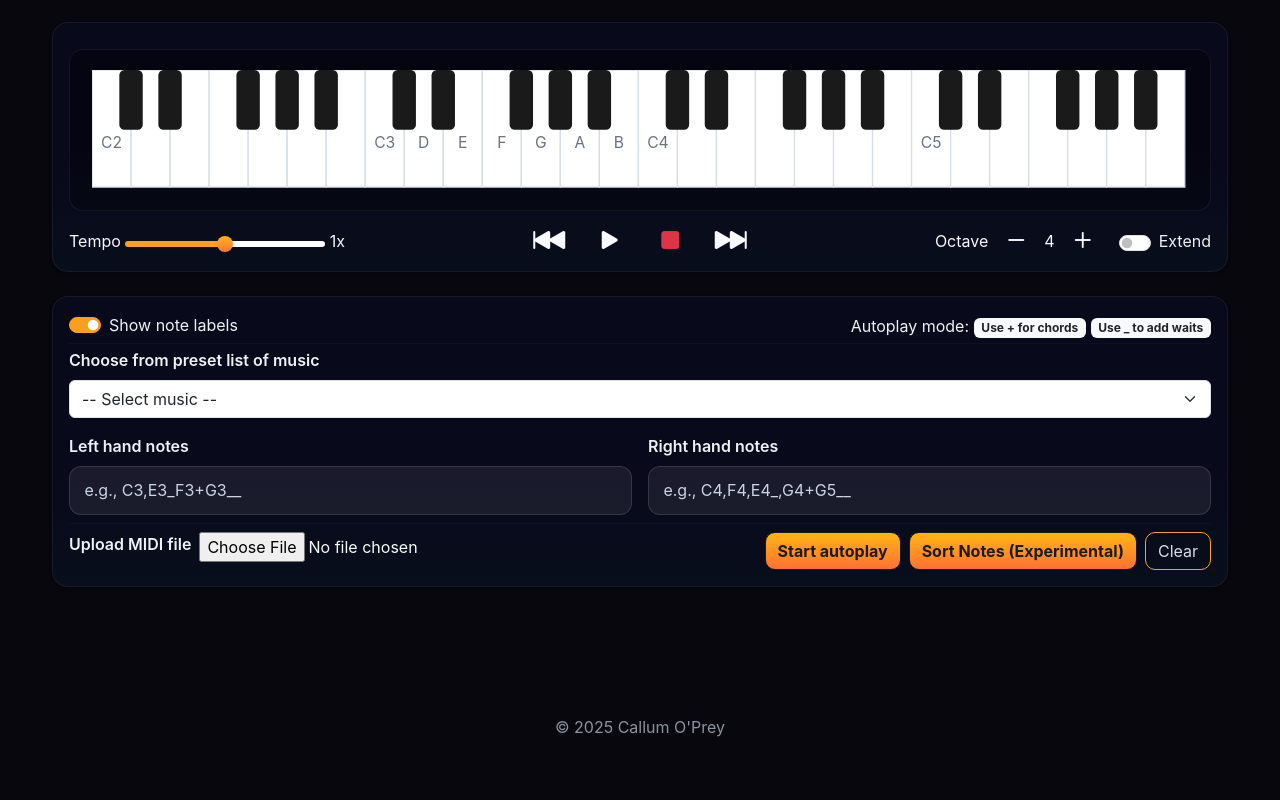
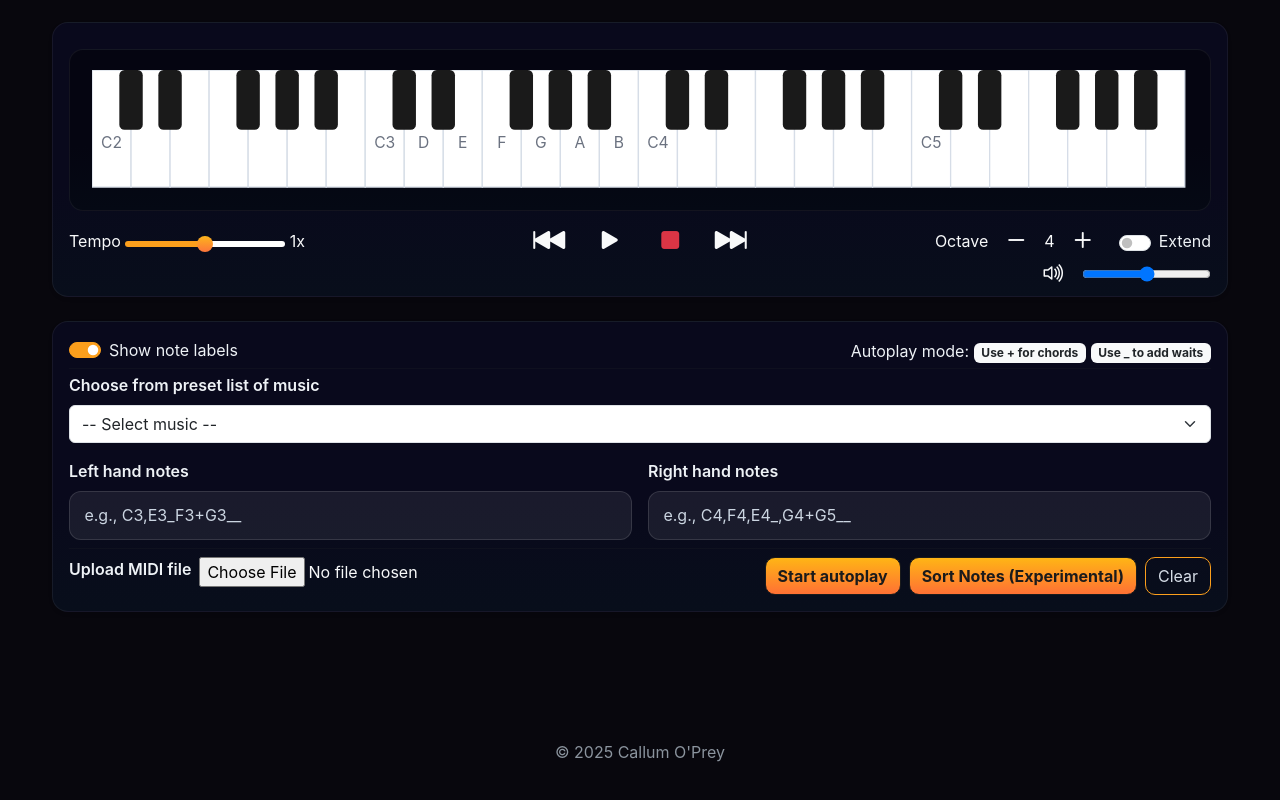
Before and after one commit to Callum-OP/Piano-Teacher, a plain HTML site: page index.html in a window 1280 px wide. Shown: the part 1001-1801 px from the top of the page. Drawn offline with nearby package versions, Linux system fonts and the light colour scheme; no server answers.

Commit message:
Added a volume bar

```diff
--- a/index.html
+++ b/index.html
@@ -241,6 +241,7 @@
             </svg>
             </div>
             <!-- Autoplay editor -->
+            <!-- Row 1 -->
             <div class="d-grid align-items-center" style="grid-template-columns: 1fr auto 1fr; margin-top: 0px; margin-bottom: 0px;">
                 <!-- Left (tempo) -->
                 <div class="tempo-left text-start">
@@ -282,6 +283,22 @@
                         <input class="form-check-input" type="checkbox" id="toggleExtended">
                         <label class="form-check-label mb-0" for="toggleExtended">Extend</label>
                     </div>
+                </div>
+            </div>
+            <!-- Row 2 -->
+            <div class="d-grid align-items-center" style="grid-template-columns: 1fr auto 1fr; margin-top: 0px; margin-bottom: 0px;">
+                <!-- Left (under tempo) -->
+                <div class="tempo-left text-start">
+
+                </div>
+                <!-- Center (under play) -->
+                <div class="transport text-center">
+
+                </div>
+                <!-- Right (volume) -->
+                <div class="volume-control d-flex align-items-center justify-content-end gap-3">
+                    <i class="text-light bi bi-volume-up"></i>
+                    <input type="range" id="volume" min="0" max="1" step="0.01" value="0.5">
                 </div>
             </div>
         </div>
--- a/piano-teacher.css
+++ b/piano-teacher.css
@@ -161,10 +161,14 @@ html, body {
     font-size: 2rem;
     line-height: 1;
 }
+.volume-control i {
+    font-size: 1.5rem;
+    line-height: 1;
+    padding: 0;
+}
 #tempo {
     -webkit-appearance: none;
     appearance: none;
-    width: 200px;
     height: 6px;
     border-radius: 3px;
     background: var(accent-3); /* Will be overridden by JS */
--- a/script.js
+++ b/script.js
@@ -92,11 +92,22 @@ function playNote(filePath, noteName) {
         console.warn("Note not preloaded:", noteName);
         return;
     }
+
     const gain = audioContext.createGain();
     const src = audioContext.createBufferSource();
     src.buffer = decoded;
     src.connect(gain);
     gain.connect(audioContext.destination);
+
+    // Set initial volume from slider
+    const volumeSlider = document.getElementById("volume");
+    gain.gain.value = volumeSlider.value;
+
+    // Keep gain node accessible, so that it can be updated
+    volumeSlider.addEventListener("input", () => {
+        gain.gain.value = volumeSlider.value;
+    });
+
     src.start(audioContext.currentTime);
     activeAudio[noteName] = { src, gain };
 }
```
